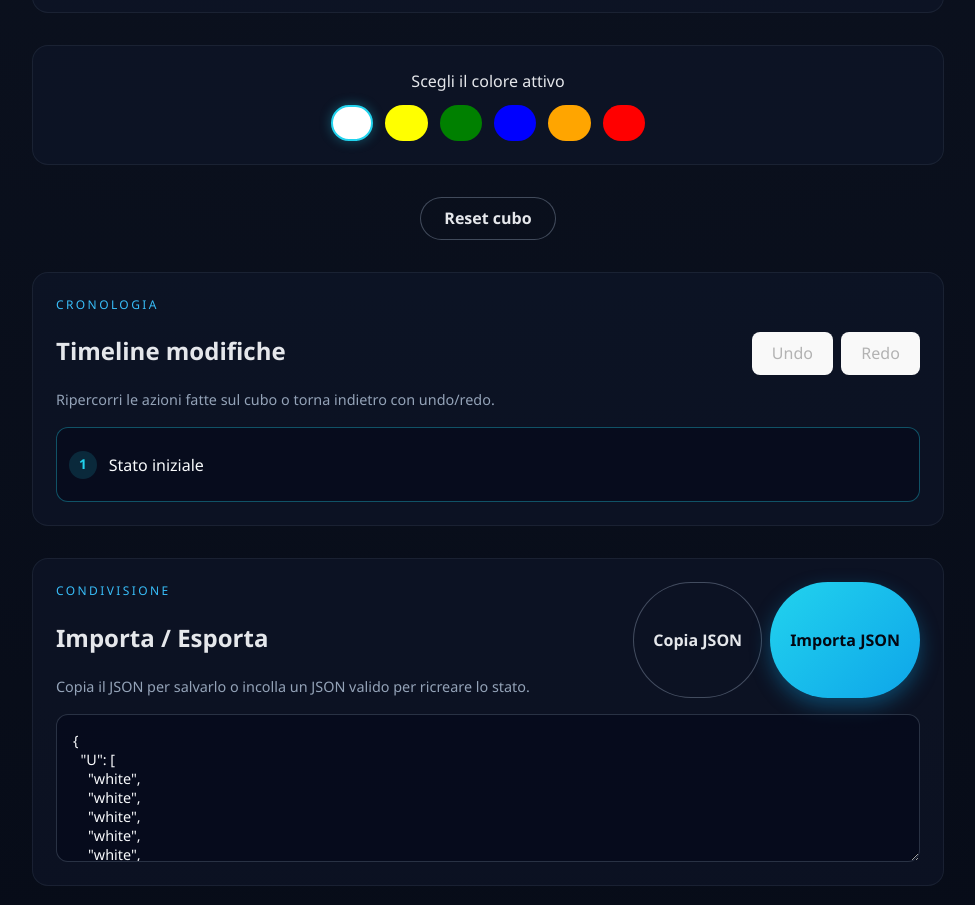
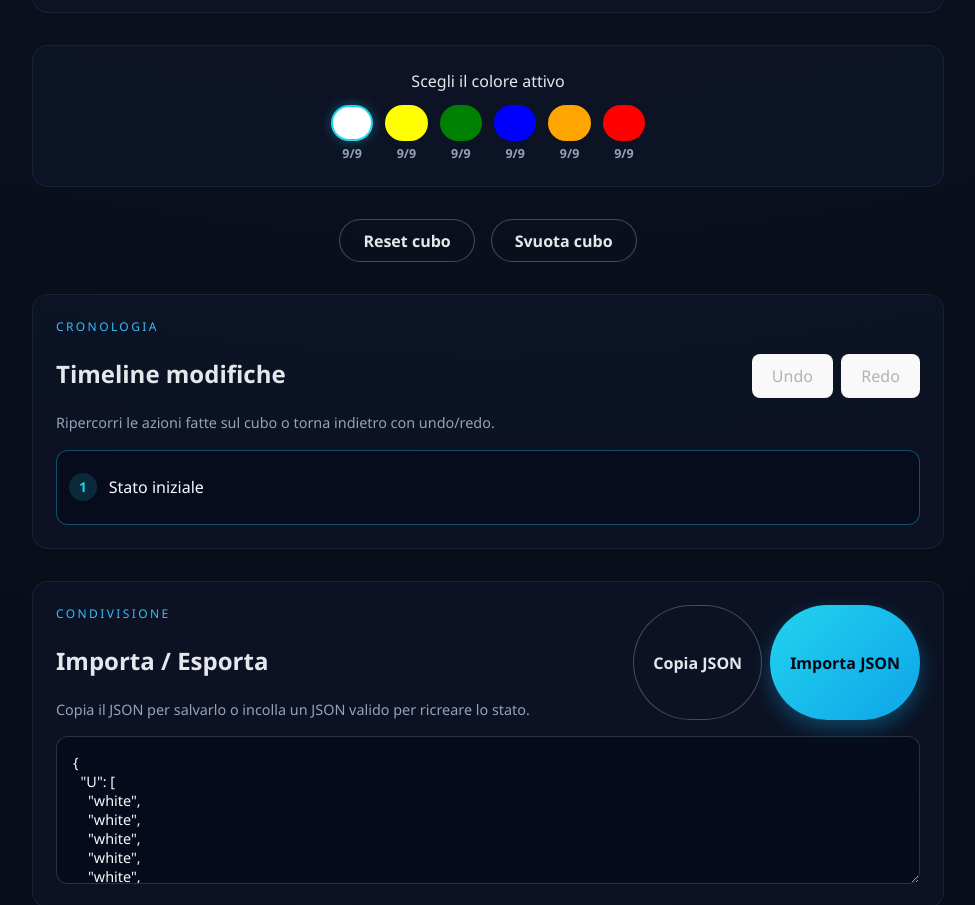
Before and after one commit to tommyagaa/Cube-solver, a React (Vite) app in the folder cubo-app/: page / in a window 1280 px wide. Shown: the part 1739-2644 px from the top of the page, without its empty margins (152-1127 px from the left). Built offline with nearby package versions, Linux system fonts and the light colour scheme.

Commit message:
feat: aggiungere stato vuoto e guardrail colori

```diff
--- a/cubo-app/src/App.css
+++ b/cubo-app/src/App.css
@@ -177,6 +177,13 @@ h1 {
   justify-content: center;
 }
 
+.swatch-stack {
+  display: flex;
+  flex-direction: column;
+  align-items: center;
+  gap: 0.25rem;
+}
+
 .swatch {
   width: 36px;
   height: 36px;
@@ -189,6 +196,27 @@ h1 {
 .swatch-active {
   border-color: #22d3ee;
   box-shadow: 0 0 12px rgba(34, 211, 238, 0.35);
+}
+
+.swatch-over-limit {
+  border-color: #f87171;
+  box-shadow: 0 0 12px rgba(248, 113, 113, 0.35);
+}
+
+.swatch-counter {
+  font-size: 0.78rem;
+  color: #94a3b8;
+  font-weight: 600;
+}
+
+.swatch-counter.over {
+  color: #fca5a5;
+}
+
+.palette-warning {
+  margin: 0.75rem 0 0;
+  color: #f87171;
+  font-size: 0.9rem;
 }
 
 .net-wrapper {
@@ -772,3 +800,7 @@ h1 {
 .issue-tag.issue-parity {
   color: #f472b6;
 }
+
+.issue-tag.issue-incomplete {
+  color: #fde047;
+}
--- a/cubo-app/src/App.tsx
+++ b/cubo-app/src/App.tsx
@@ -6,7 +6,7 @@ import StateTransferPanel from './components/StateTransferPanel'
 import HistoryPanel from './components/HistoryPanel'
 import FaceWizard from './components/FaceWizard'
 import FaceDiagnostics from './components/FaceDiagnostics'
-import { createSolvedCube, cloneCube } from './lib/cube/state'
+import { createSolvedCube, cloneCube, createEmptyCube } from './lib/cube/state'
 import type { Color, Face, CubeState } from './lib/cube/types'
 import { validateCubeState } from './lib/cube/validation'
 import type { ValidationIssue } from './lib/cube/validation'
@@ -14,6 +14,7 @@ import { FACE_INPUT_ORDER } from './lib/cube/faceOrder'
 import './App.css'
 
 const palette: Color[] = ['white', 'yellow', 'green', 'blue', 'orange', 'red']
+const MAX_COLOR_COUNT = 9
 
 const STICKER_INDEXES = Array.from({ length: 9 }, (_, idx) => idx)
 const CENTER_INDEX = 4
@@ -170,6 +171,7 @@ function App() {
   const [selectedColor, setSelectedColor] = useState<Color>('white')
   const [completedFaces, setCompletedFaces] = useState<Set<Face>>(() => new Set(initialCompleted))
   const [activeFace, setActiveFace] = useState<Face>(initialActive)
+  const [guardMessage, setGuardMessage] = useState<string | null>(null)
   const validationIssues = validateCubeState(cube)
   const { highlighted, issueMessages, faceIssues, issuesByFace } = useMemo(() => {
     const highlightMap: Partial<Record<Face, Set<number>>> = {}
@@ -230,6 +232,29 @@ function App() {
     return map
   }, [touched])
 
+  const colorCounts = useMemo(() => {
+    const counts: Partial<Record<Color, number>> = {}
+    palette.forEach((color) => {
+      counts[color] = 0
+    })
+    FACE_INPUT_ORDER.forEach((face) => {
+      cube[face].forEach((color) => {
+        if (counts[color as Color] != null) {
+          counts[color as Color] = (counts[color as Color] ?? 0) + 1
+        }
+      })
+    })
+    return counts
+  }, [cube])
+
+  useEffect(() => {
+    if (!guardMessage || typeof window === 'undefined') {
+      return
+    }
+    const timer = window.setTimeout(() => setGuardMessage(null), 3000)
+    return () => window.clearTimeout(timer)
+  }, [guardMessage])
+
   const commitState = (nextState: CubeState, nextTouched: TouchedMap, label: string) => {
     setTimeline((prev) => {
       const base = prev.entries.slice(0, prev.index + 1)
@@ -248,11 +273,34 @@ function App() {
     if (face !== activeFace) {
       return
     }
+    if (index === CENTER_INDEX) {
+      setGuardMessage('I centri del cubo sono fissi: usa i centri solo come riferimento colore.')
+      return
+    }
+    const currentColor = cube[face][index]
+    if (currentColor === selectedColor) {
+      return
+    }
     const next = cloneCube(cube)
     next[face][index] = selectedColor
     const nextTouched = cloneTouchedMap(touched)
     nextTouched[face]?.add(index)
+
+    const potentialCount = (colorCounts[selectedColor] ?? 0) + 1
+    if (potentialCount > MAX_COLOR_COUNT) {
+      setGuardMessage(`Attenzione: avresti ${potentialCount} sticker ${selectedColor}. Libera uno sticker di quel colore prima di confermare il wizard.`)
+    }
+
     commitState(next, nextTouched, `Set ${face}${index} -> ${selectedColor}`)
+  }
+
+  const handleClearCube = () => {
+    const empty = createEmptyCube()
+    const resetTouched = createTouchedMap()
+    commitState(empty, resetTouched, 'Svuota cubo')
+    setCompletedFaces(new Set())
+    setActiveFace('U')
+    setGuardMessage('Hai svuotato il cubo: compila ogni sticker seguendo il wizard.')
   }
 
   const handleReset = () => {
@@ -352,16 +400,21 @@ function App() {
         <p>Scegli il colore attivo</p>
         <div className="swatches">
           {palette.map((color) => (
+            <div key={color} className="swatch-stack">
               <button
-              key={color}
                 type="button"
-              className={`swatch ${selectedColor === color ? 'swatch-active' : ''}`}
+                className={`swatch ${selectedColor === color ? 'swatch-active' : ''} ${(colorCounts[color] ?? 0) > MAX_COLOR_COUNT ? 'swatch-over-limit' : ''}`}
                 style={{ backgroundColor: color }}
                 aria-label={`Seleziona ${color}`}
                 onClick={() => setSelectedColor(color)}
               />
+              <span className={`swatch-counter ${(colorCounts[color] ?? 0) > MAX_COLOR_COUNT ? 'over' : ''}`}>
+                {colorCounts[color] ?? 0}/{MAX_COLOR_COUNT}
+              </span>
+            </div>
           ))}
         </div>
+        {guardMessage && <p className="palette-warning">{guardMessage}</p>}
       </section>
       <div className="actions">
         <button
@@ -370,6 +423,13 @@ function App() {
           onClick={handleReset}
         >
           Reset cubo
+        </button>
+        <button
+          type="button"
+          className="ghost"
+          onClick={handleClearCube}
+        >
+          Svuota cubo
         </button>
       </div>
 
--- a/cubo-app/src/components/CubeNet.tsx
+++ b/cubo-app/src/components/CubeNet.tsx
@@ -1,4 +1,5 @@
 import type { CubeState, Face } from '../lib/cube/types'
+import { PLACEHOLDER_COLOR } from '../lib/cube/types'
 import { FACE_INPUT_ORDER } from '../lib/cube/faceOrder'
 import '../App.css'
 
@@ -25,6 +26,7 @@ const CubeNet = ({ state, onStickerClick, highlightedStickers, issueMessages, ac
               const tooltip = issueMessages?.[face]?.[idx]
               const tooltipText = tooltip?.join(' • ')
               const isLocked = Boolean(activeFace && face !== activeFace)
+              const displayColor = state[face][idx] === PLACEHOLDER_COLOR ? '#0f172a' : color
               return (
                 <button
                   key={idx}
@@ -32,7 +34,7 @@ const CubeNet = ({ state, onStickerClick, highlightedStickers, issueMessages, ac
                   data-highlighted={isHighlighted ? 'true' : 'false'}
                   data-issue={tooltipText}
                   title={tooltipText}
-                  style={{ backgroundColor: color }}
+                  style={{ backgroundColor: displayColor }}
                   type="button"
                   aria-label={`${face} sticker ${idx}`}
                   disabled={isLocked}
--- a/cubo-app/src/lib/cube/issueLabels.ts
+++ b/cubo-app/src/lib/cube/issueLabels.ts
@@ -7,4 +7,5 @@ export const ISSUE_LABELS: Record<IssueType, string> = {
   'duplicate-piece': 'Pezzo duplicato',
   orientation: 'Orientamento',
   parity: 'Parita',
+  incomplete: 'Sticker mancanti',
 }
--- a/cubo-app/src/lib/cube/state.ts
+++ b/cubo-app/src/lib/cube/state.ts
@@ -1,5 +1,5 @@
 import type { CubeState, FaceStickers } from './types'
-import { DEFAULT_FACE_COLORS, FACES } from './types'
+import { DEFAULT_FACE_COLORS, FACES, PLACEHOLDER_COLOR } from './types'
 
 //funzione di utilità: restituisce un array di 9 sticker tutti dello stesso colore
 const fillFace=(color: FaceStickers[number]): FaceStickers=> Array(9).fill(color) as FaceStickers
@@ -13,6 +13,17 @@ export const createSolvedCube = (): CubeState => {
     return state
 }
 
+export const createEmptyCube = (): CubeState => {
+    const state ={} as CubeState
+
+    FACES.forEach((face) =>{
+        const stickers = fillFace(PLACEHOLDER_COLOR)
+        stickers[4] = DEFAULT_FACE_COLORS[face]
+        state[face] = stickers
+    })
+    return state
+}
+
 export const cloneCube = (state: CubeState): CubeState => {
     const clone = {} as CubeState
 
--- a/cubo-app/src/lib/cube/types.ts
+++ b/cubo-app/src/lib/cube/types.ts
@@ -1,6 +1,6 @@
 export type Face = 'U' | 'D' | 'F'| 'B' |'L' |'R'
 export const FACES: readonly Face[] =['U', 'D', 'F', 'B', 'L', 'R']
-export type Color = 'white'| 'yellow' | 'green' |'blue' | 'orange' | 'red'
+export type Color = 'white'| 'yellow' | 'green' |'blue' | 'orange' | 'red' | 'neutral'
 
 export type FaceStickers = [
     Color, Color, Color,
@@ -19,6 +19,8 @@ export const DEFAULT_FACE_COLORS: Record<Face, Color> = {
     R: 'red'
 }
 
+export const PLACEHOLDER_COLOR: Color = 'neutral'
+
 export type MoveBase = Face
 export type MoveModifier = '' | "'" | '2'
 export type Move = `${MoveBase}${MoveModifier}`
--- a/cubo-app/src/lib/cube/validation.ts
+++ b/cubo-app/src/lib/cube/validation.ts
@@ -1,9 +1,9 @@
 import type { CubeState, Face, Color } from './types'
-import { DEFAULT_FACE_COLORS, FACES } from './types'
+import { DEFAULT_FACE_COLORS, FACES, PLACEHOLDER_COLOR } from './types'
 import { createSolvedCube } from './state'
 
 export type ValidationIssue = {
-  type: 'color-count' | 'duplicate-piece' | 'orientation' | 'parity'
+  type: 'color-count' | 'duplicate-piece' | 'orientation' | 'parity' | 'incomplete'
   message: string
   stickers?: StickerRef[]
 }
@@ -53,6 +53,18 @@ const findStickersByColor = (state: CubeState, color: string): StickerRef[] => {
   FACES.forEach((face) => {
     state[face].forEach((stickerColor, index) => {
       if (stickerColor === color) {
+        refs.push({ face, index })
+      }
+    })
+  })
+  return refs
+}
+
+const findPlaceholderStickers = (state: CubeState): StickerRef[] => {
+  const refs: StickerRef[] = []
+  FACES.forEach((face) => {
+    state[face].forEach((color, index) => {
+      if (color === PLACEHOLDER_COLOR) {
         refs.push({ face, index })
       }
     })
@@ -342,6 +354,16 @@ const checkPermutationParity = (state: CubeState, issues: ValidationIssue[]) =>
 export const validateCubeState = (state: CubeState): ValidationIssue[] => {
   const issues: ValidationIssue[] = []
 
+  const placeholders = findPlaceholderStickers(state)
+  if (placeholders.length > 0) {
+    issues.push({
+      type: 'incomplete',
+      message: 'Ci sono sticker non ancora assegnati. Completa il mapping prima di proseguire.',
+      stickers: placeholders,
+    })
+    return issues
+  }
+
   validateColorCounts(state, issues)
   collectCornerIssues(state, issues)
   collectEdgeIssues(state, issues)
```
Lines whose indentation alone changed are shown as unchanged.
